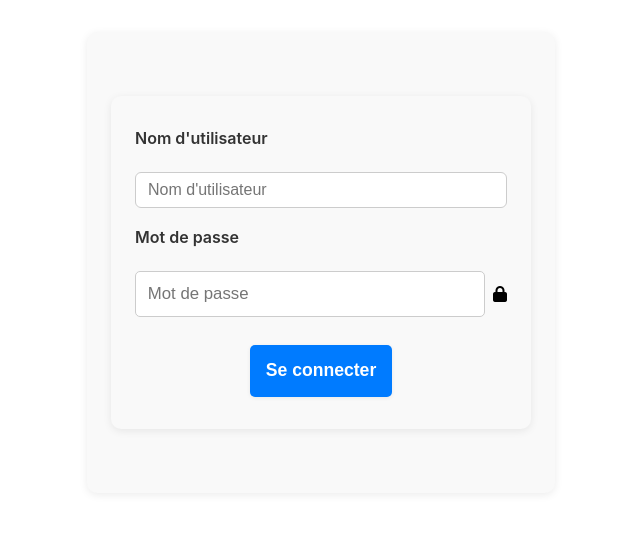
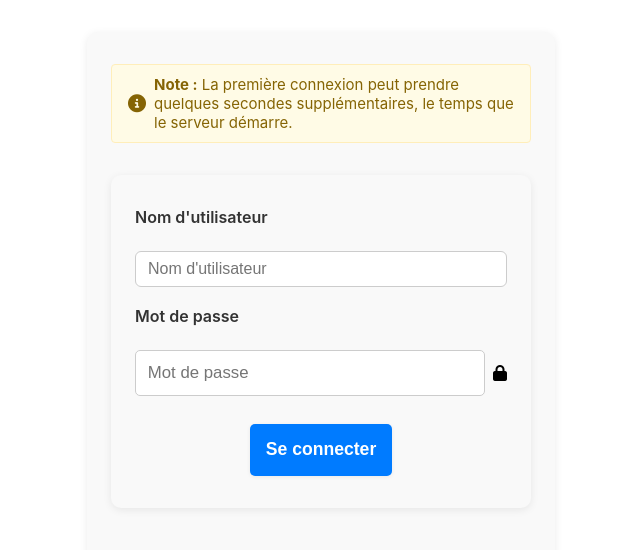
Before and after one commit to karma-yrb/EpiSol, a React (Create React App) app: page /login in a window 1280 px wide. Shown: the top 550 px of the page, without its empty margins (319-959 px from the left). Built offline with nearby package versions, Linux system fonts and the light colour scheme.

Commit message:
Ajout d’un message d’avertissement sur la page de connexion (première connexion plus lente)

```diff
--- a/src/components/commun/Login.js
+++ b/src/components/commun/Login.js
@@ -74,6 +74,23 @@ function Login({ onLogin }) {
 
   return (
     <div className="uni-form-container">
+      <div className="login-warning" style={{
+        background: '#fffbe6',
+        color: '#856404',
+        border: '1px solid #ffeeba',
+        borderRadius: 4,
+        padding: '10px 16px',
+        marginBottom: 16,
+        fontSize: 15,
+        display: 'flex',
+        alignItems: 'center',
+        gap: 8
+      }}>
+        <i className="fa fa-info-circle" style={{fontSize: 18}} />
+        <span>
+          <b>Note :</b> La première connexion peut prendre quelques secondes supplémentaires, le temps que le serveur démarre.
+        </span>
+      </div>
       <form onSubmit={handleSubmit} className="uni-form">
         <label htmlFor="username">Nom d'utilisateur</label>
         <input
```
